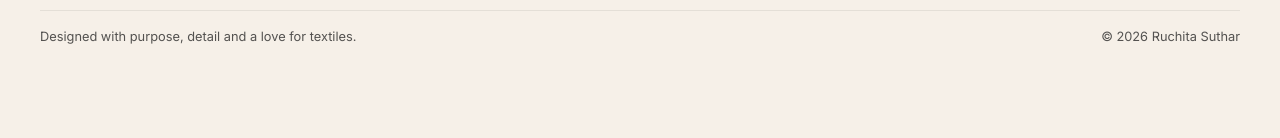
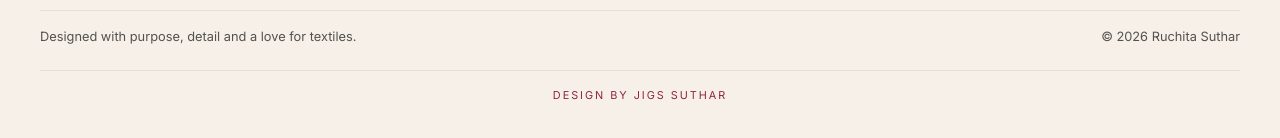
Before and after one commit to jigssuthar/ruchita-suthar, a React (Vite) app: page / in a window 1280 px wide. Shown: the part 7635-7773 px from the top of the page. Before the commit the page ends 7730 px from the top, so only its background shows below. Built offline with nearby package versions, Linux system fonts and the light colour scheme.

Commit message:
issue resolved

```diff
--- a/src/App.css
+++ b/src/App.css
@@ -1426,6 +1426,17 @@ body {
   font-size: 0.8rem;
 }
 
+.footer-credit {
+  margin-top: 1.4rem;
+  padding-top: 1rem;
+  border-top: 1px solid rgba(30,30,30,0.08);
+  text-align: center;
+  color: var(--burgundy);
+  font-size: 0.68rem;
+  letter-spacing: 0.18em;
+  text-transform: uppercase;
+}
+
 .project-page-shell {
   background: var(--ivory);
 }
--- a/src/App.jsx
+++ b/src/App.jsx
@@ -486,6 +486,7 @@ function Footer() {
         <span>Designed with purpose, detail and a love for textiles.</span>
         <span>© {new Date().getFullYear()} Ruchita Suthar</span>
       </div>
+      <div className="footer-credit">Design by Jigs Suthar</div>
     </footer>
   );
 }
```
